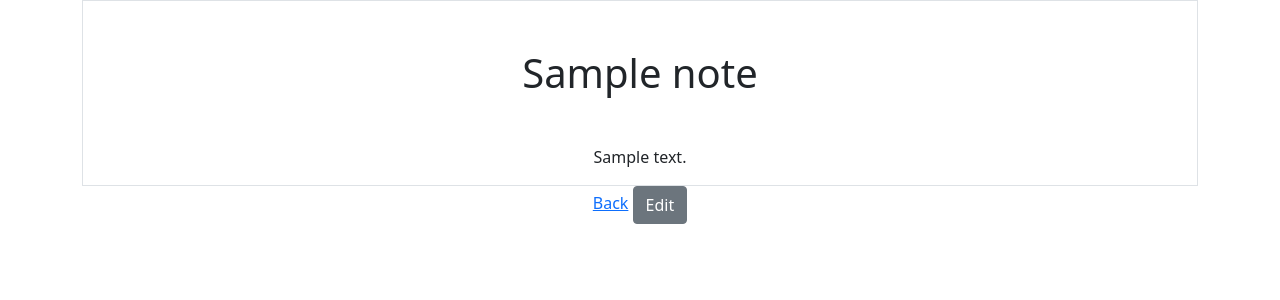
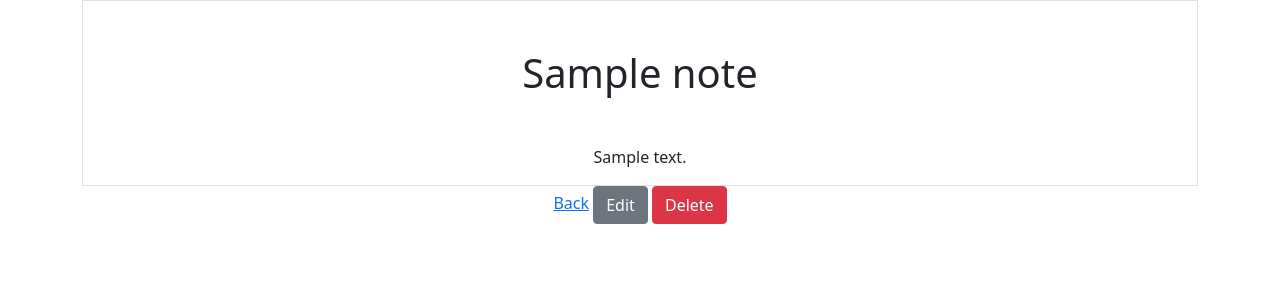
Before and after one commit to flyosprey/django_essential_training, a Django app: page /smart/notes/1/ in a window 1280 px wide. Shown: the top 300 px of the page. Run offline with Django 3.2, Linux system fonts and the light colour scheme; tables that the repository leaves empty hold one stand-in row (values such as "Sample post").

Commit message:
Added delete operation

```diff
--- a/notes/templates/notes/notes_detail.html
+++ b/notes/templates/notes/notes_detail.html
@@ -7,4 +7,5 @@
     </div>
 <a href="{% url 'notes.list' %}" class="'btn btn-secondary'">Back</a>
 <a href="{% url 'notes.update' pk=note.id %}" class="btn btn-secondary">Edit</a>
+<a href="{% url 'notes.delete' pk=note.id %}" class="btn btn-danger">Delete</a>
 {% endblock %}
--- a/notes/urls.py
+++ b/notes/urls.py
@@ -6,5 +6,6 @@ urlpatterns = [
     path("notes/", views.NotesListView.as_view(), name="notes.list"),
     path("notes/<int:pk>/", views.NotesDetailView.as_view(), name="notes.detail"),
     path("notes/<int:pk>/edit", views.NotesUpdateView.as_view(), name="notes.update"),
+    path("notes/<int:pk>/delete", views.NotesDeleteView.as_view(), name="notes.delete"),
     path("notes/new/", views.NotesCreateView.as_view(), name="notes.new"),
 ]
--- a/notes/views.py
+++ b/notes/views.py
@@ -1,7 +1,15 @@
 from django.views.generic import CreateView, ListView, DetailView, UpdateView
+from django.views.generic.edit import DeleteView
 
 from .forms import NotesForm
 from .models import Notes
+
+
+
+class NotesDeleteView(DeleteView):
+    model = Notes
+    success_url = "/smart/notes/"
+    template_name = "notes/notes_delete.html"
 
 
 class NotesUpdateView(UpdateView):
```
